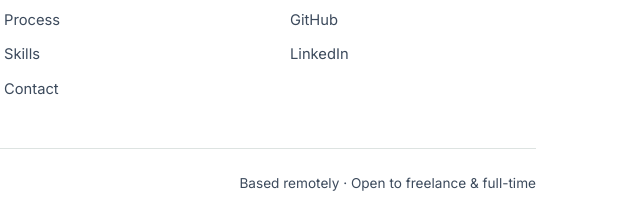
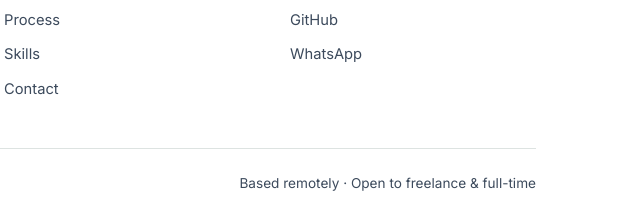
Before and after one commit to elijah-agb/.com, a plain HTML site: page index.html in a window 1280 px wide. Shown: the part 1499-1714 px from the top of the page, 636-1276 px from the left. Drawn offline with Linux system fonts and the light colour scheme.

Commit message:
Replace LinkedIn link with WhatsApp link

```diff
--- a/index.html
+++ b/index.html
@@ -108,7 +108,7 @@
         <ul>
           <li><a href="mailto:agbottahelijah@gmail.com">agbottahelijah@gmail.com</a></li>
           <li><a href="#">GitHub</a></li>
-          <li><a href="#">LinkedIn</a></li>
+          <li><a href="#">WhatsApp</a></li>
         </ul>
       </div>
     </div>
```
